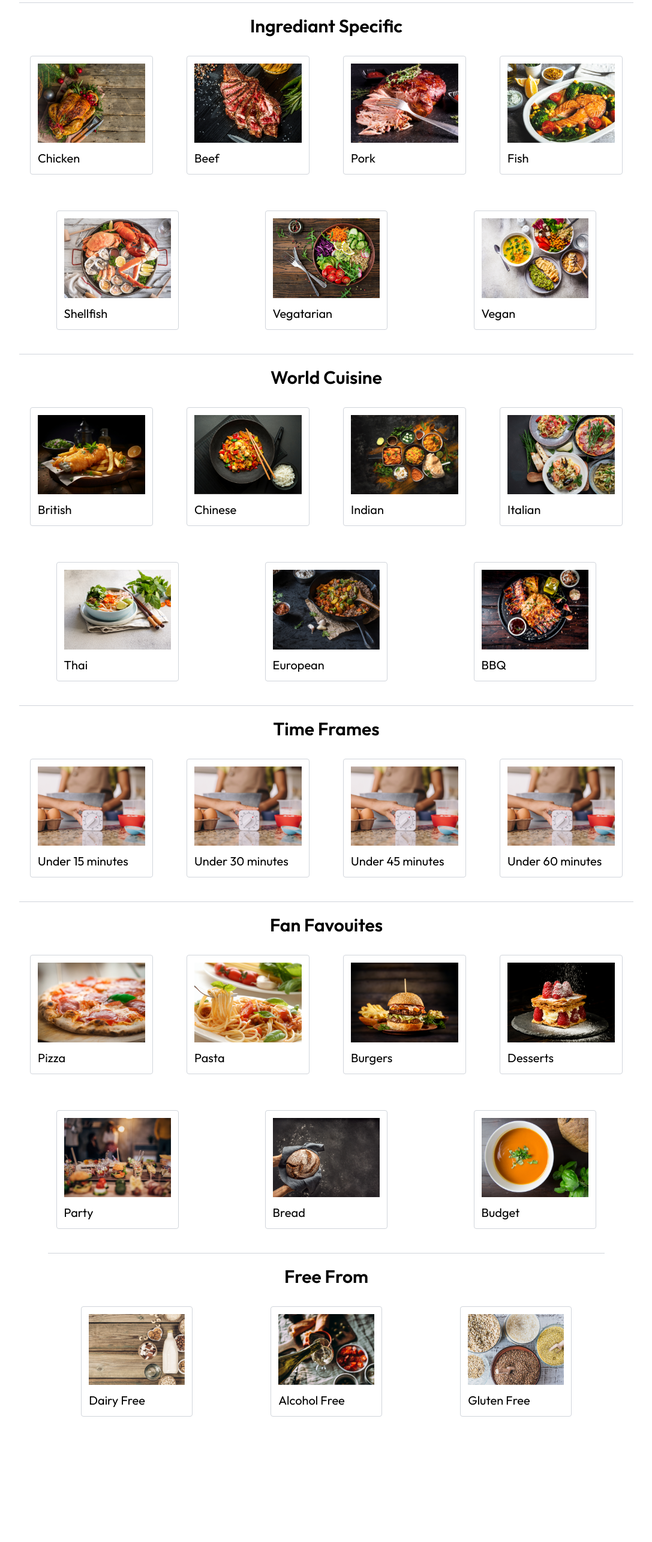
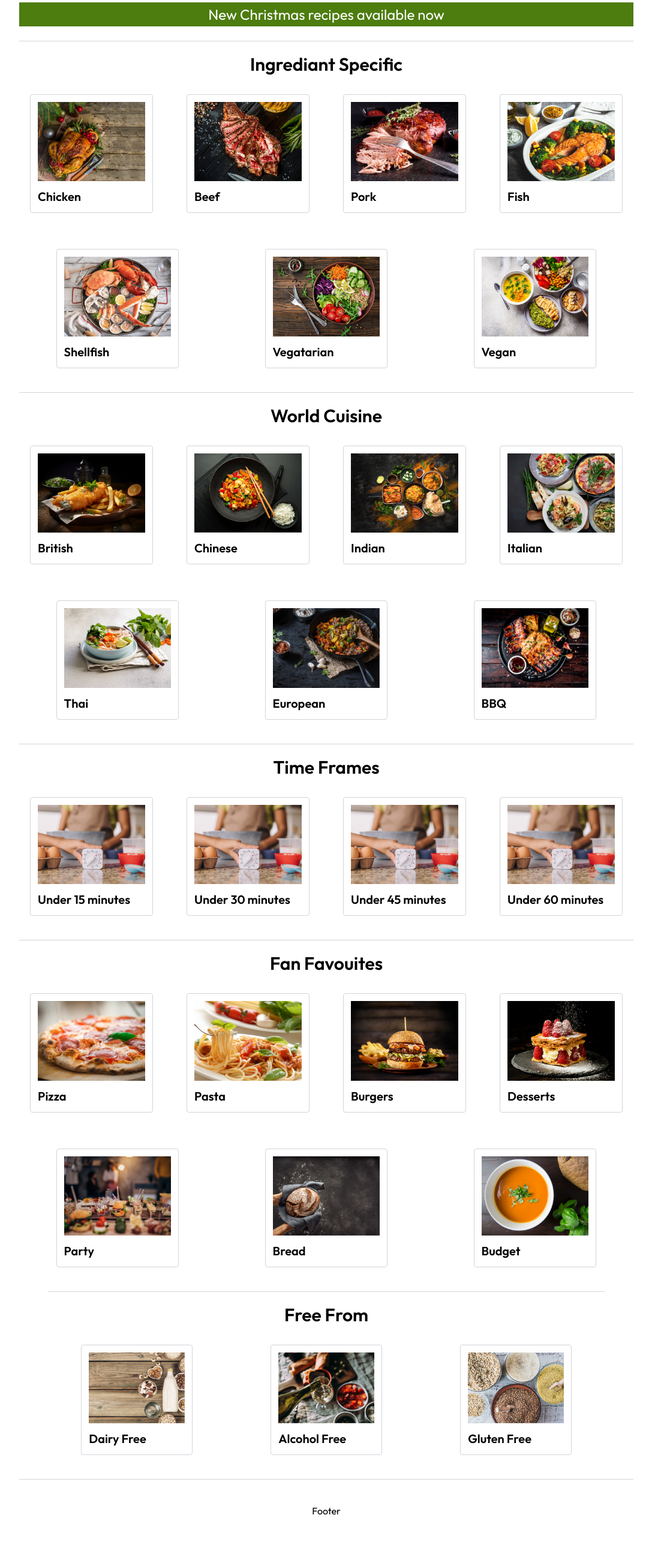
Before and after one commit to c-tregunna/recipe-finder, a website: page index.html in a window 1280 px wide. Shown: the part 88-2659 px from the top of the page at 60% size, without its empty margins (96-1183 px from the left). Before the commit the page ends 2490 px from the top, so only its background shows below. Drawn offline with nearby package versions, Linux system fonts and the light colour scheme.

Commit message:
added most Tailwind classes and alter bar functionality

```diff
--- a/app.js
+++ b/app.js
@@ -1,10 +1,26 @@
+const alertText = document.getElementById('alert-text')
+const messages = [
+    "New Christmas recipes available now",
+    "looking for party food to see in the New Year? Click here",
+    "Make a homemade treat to give for Christmas"
+]
 
-  tailwind.config = {
-    theme: {
-      extend: {
-        fontFamily: {
-          outfit: ['Outfit', 'sans-serif'],
-        },
-      },
-    },
+function showAlertMessages(messages, displayDuration = 8000) {
+  let currentIndex = 0
+
+  function updateMessage() {
+    alertText.style.opacity ='0'
+
+    setTimeout(() => {
+      alertText.textContent = messages[currentIndex]
+      alertText.style.opacity = '1'
+      currentIndex = (currentIndex + 1) % messages.length
+    }, 1000)
   }
+  updateMessage()
+  setInterval(updateMessage, displayDuration)
+}
+
+window.onload = () => {
+  showAlertMessages(messages)
+}
--- a/index.html
+++ b/index.html
@@ -6,7 +6,8 @@
     <link rel="preconnect" href="https://fonts.googleapis.com">
     <link rel="preconnect" href="https://fonts.gstatic.com" crossorigin>
     <link href="https://fonts.googleapis.com/css2?family=Outfit:wght@100..900&display=swap" rel="stylesheet">
-    <script src="https://cdn.tailwindcss.com"></script>
+    <!-- <script src="https://cdn.tailwindcss.com"></script> -->
+     <link rel="stylesheet" href="output.css">
     <title>Cookipedia - All the recipes you will ever need</title>
 </head>
 <body class="box-border font-outfit">
@@ -14,41 +15,45 @@
         <nav class="flex flex-col items-center py-4 cursor-pointer md:flex-row md:justify-between " >
             <h1 class="mb-5 text-4xl font-bold md:text-5xl md:mb-0">C<i class="fa-solid fa-burger"></i><i class="fa-solid fa-burger"></i>kipedia</h1>
             <div class="flex w-1/3 m-auto justify-center gap-5 text-2xl md:w-2/6 md:text-4xl md:gap-10 md:justify-end md:m-0">
-                <i class="fa-solid fa-user"></i>
-                <i class="fa-solid fa-bookmark"></i>
+                <i class="fa-solid fa-user hover:text-gray-500 transition-color duration-300 ease-in-out"></i>
+                <i class="fa-solid fa-bookmark hover:text-gray-500 transition-color duration-300 ease-in-out"></i>
             </div>
         </nav>
+
         <main class="flex mt-5 flex-col items-center flex-wrap cursor-pointer md:flex-row md:justify-around md:mt-3">
+            <section class="w-screen bg-lime-700 h-10 mb-6 text-white flex justify-center items-center text-2xl" id="alert-bar">
+                <p id="alert-text" class="opacity-0 transition-opacity duration-500"></p>
+            </section>
             <div class="flex flex-col items-center flex-wrap py-5 border-t border-gray-300">
                 <h2 class="text-3xl font-semibold">Ingrediant Specific</h2>
-                <div class="flex flex-col flex-wrap gap-5 md:flex-row md:justify-around md:mt-3">
+                <div class="flex flex-col flex-wrap gap-5 md:flex-row md:justify-around md:mt-3 recipe-container">
                     <div class="w-full p-3 border border-gray-300 rounded my-5 transition-all duration-300 ease-in-out hover:scale-105 hover:shadow md:w-2/5 lg:w-1/5">
-                        <img src="assets/chicken.png" alt="Bun Bo Hue in Bowl and Chopsticks on Table Napkin" class="w-full mb-3">
-                        <h3 class="text-xl">Chicken</h3>
+                        <img src="assets/chicken.png" alt="Bun Bo Hue in Bowl and Chopsticks on Table Napkin" class="mb-3 w-full">
+                        <h3 class="text-xl font-semibold">Chicken</h3>
                     </div>
                     <div class="w-full p-3 border border-gray-300 rounded my-5 transition-all duration-300 ease-in-out hover:scale-105 hover:shadow md:w-2/5 lg:w-1/5">
                         <img src="assets/beef.png" alt="Bun Bo Hue in Bowl and Chopsticks on Table Napkin" class="w-full mb-3">
-                        <h3 class="text-xl">Beef</h3>
+                        <h3 class="text-xl font-semibold">Beef</h3>
                     </div>
                     <div class="w-full p-3 border border-gray-300 rounded my-5 transition-all duration-300 ease-in-out hover:scale-105 hover:shadow md:w-2/5 lg:w-1/5">
                         <img src="assets/pork.png" alt="Bun Bo Hue in Bowl and Chopsticks on Table Napkin" class="w-full mb-3">
-                        <h3 class="text-xl">Pork</h3>
+                        <h3 class="text-xl font-semibold">Pork</h3>
                     </div>
                     <div class="w-full p-3 border border-gray-300 rounded my-5 transition-all duration-300 ease-in-out hover:scale-105 hover:shadow md:w-2/5 lg:w-1/5">
                         <img src="assets/fish.png" alt="Bun Bo Hue in Bowl and Chopsticks on Table Napkin" class="w-full mb-3">
-                        <h3 class="text-xl">Fish</h3>
+                        <h3 class="text-xl font-semibold">Fish</h3>
                     </div>
                     <div class="w-full p-3 border border-gray-300 rounded my-5 transition-all duration-300 ease-in-out hover:scale-105 hover:shadow md:w-2/5 lg:w-1/5">
                         <img src="assets/shellfish.png" alt="Bun Bo Hue in Bowl and Chopsticks on Table Napkin" class="w-full mb-3">
-                        <h3 class="text-xl">Shellfish</h3>
+                        <h3 class="text-xl font-semibold">Shellfish</h3>
                     </div>
                     <div class="w-full p-3 border border-gray-300 rounded my-5 transition-all duration-300 ease-in-out hover:scale-105 hover:shadow md:w-2/5 lg:w-1/5">
                         <img src="assets/vegatarian.png" alt="Bun Bo Hue in Bowl and Chopsticks on Table Napkin" class="rw-full mb-3">
-                        <h3 class="text-xl">Vegatarian</h3>
+                        <h3 class="text-xl font-semibold">Vegatarian</h3>
                     </div>
                     <div class="w-full p-3 border border-gray-300 rounded my-5 transition-all duration-300 ease-in-out hover:scale-105 hover:shadow md:w-2/5 lg:w-1/5">
                         <img src="assets/vegan.png" alt="Bun Bo Hue in Bowl and Chopsticks on Table Napkin" class="w-full mb-3">
-                        <h3 class="text-xl">Vegan</h3>
+                        <h3 class="text-xl font-semibold">Vegan</h3>
                     </div>
                 </div>
             </div>
@@ -58,31 +63,31 @@
                 <div class="flex flex-col flex-wrap gap-5 md:flex-row md:justify-around md:mt-3">
                     <div class="w-full p-3 border border-gray-300 rounded my-5 transition-all duration-300 ease-in-out hover:scale-105 hover:shadow md:w-2/5 lg:w-1/5">
                         <img src="assets/british.png" alt="Bun Bo Hue in Bowl and Chopsticks on Table Napkin" class="w-full mb-3">
-                        <h3 class="text-xl">British</h3>
+                        <h3 class="text-xl font-semibold">British</h3>
                     </div>
                     <div class="w-full p-3 border border-gray-300 rounded my-5 transition-all duration-300 ease-in-out hover:scale-105 hover:shadow md:w-2/5 lg:w-1/5">
                         <img src="assets/chinese.png" alt="Bun Bo Hue in Bowl and Chopsticks on Table Napkin" class="w-full mb-3">
-                        <h3 class="text-xl">Chinese</h3>
+                        <h3 class="text-xl font-semibold">Chinese</h3>
                     </div>
                     <div class="w-full p-3 border border-gray-300 rounded my-5 transition-all duration-300 ease-in-out hover:scale-105 hover:shadow md:w-2/5 lg:w-1/5">
                         <img src="assets/indian.png" alt="Bun Bo Hue in Bowl and Chopsticks on Table Napkin" class="w-full mb-3">
-                        <h3 class="text-xl">Indian</h3>
+                        <h3 class="text-xl font-semibold">Indian</h3>
                     </div>
                     <div class="w-full p-3 border border-gray-300 rounded my-5 transition-all duration-300 ease-in-out hover:scale-105 hover:shadow md:w-2/5 lg:w-1/5">
                         <img src="assets/italian.png" alt="Bun Bo Hue in Bowl and Chopsticks on Table Napkin" class="w-full mb-3">
-                        <h3 class="text-xl">Italian</h3>
+                        <h3 class="text-xl font-semibold">Italian</h3>
                     </div>
                     <div class="w-full p-3 border border-gray-300 rounded my-5 transition-all duration-300 ease-in-out hover:scale-105 hover:shadow md:w-2/5 lg:w-1/5">
                         <img src="assets/thai.png" alt="Bun Bo Hue in Bowl and Chopsticks on Table Napkin" class="w-full mb-3">
-                        <h3 class="text-xl">Thai</h3>
+                        <h3 class="text-xl font-semibold">Thai</h3>
                     </div>
                     <div class="w-full p-3 border border-gray-300 rounded my-5 transition-all duration-300 ease-in-out hover:scale-105 hover:shadow md:w-2/5 lg:w-1/5">
                         <img src="assets/european.png" alt="Bun Bo Hue in Bowl and Chopsticks on Table Napkin" class="w-full mb-3">
-                        <h3 class="text-xl">European</h3>
+                        <h3 class="text-xl font-semibold">European</h3>
                     </div>
                     <div class="w-full p-3 border border-gray-300 rounded my-5 transition-all duration-300 ease-in-out hover:scale-105 hover:shadow md:w-2/5 lg:w-1/5">
                         <img src="assets/bbq.png" alt="Bun Bo Hue in Bowl and Chopsticks on Table Napkin" class="w-full mb-3">
-                        <h3 class="text-xl">BBQ</h3>
+                        <h3 class="text-xl font-semibold">BBQ</h3>
                     </div>
                 </div>
             </div>
@@ -92,19 +97,19 @@
                 <div class="flex flex-col flex-wrap gap-5 md:flex-row md:justify-around md:mt-3">
                     <div class="w-full p-3 border border-gray-300 rounded my-5 transition-all duration-300 ease-in-out hover:scale-105 hover:shadow md:w-2/5 lg:w-1/5">
                         <img src="assets/time-to-make.png" alt="Bun Bo Hue in Bowl and Chopsticks on Table Napkin" class="w-full mb-3">
-                        <h3 class="text-xl">Under 15 minutes</h3>
+                        <h3 class="text-xl font-semibold">Under 15 minutes</h3>
                     </div>
                     <div class="w-full p-3 border border-gray-300 rounded my-5 transition-all duration-300 ease-in-out hover:scale-105 hover:shadow md:w-2/5 lg:w-1/5">
                         <img src="assets/time-to-make.png" alt="Bun Bo Hue in Bowl and Chopsticks on Table Napkin" class="w-full mb-3">
-                        <h3 class="text-xl">Under 30 minutes</h3>
+                        <h3 class="text-xl font-semibold">Under 30 minutes</h3>
                     </div>
                     <div class="w-full p-3 border border-gray-300 rounded my-5 transition-all duration-300 ease-in-out hover:scale-105 hover:shadow md:w-2/5 lg:w-1/5">
                         <img src="assets/time-to-make.png" alt="Bun Bo Hue in Bowl and Chopsticks on Table Napkin" class="w-full mb-3">
-                        <h3 class="text-xl">Under 45 minutes</h3>
+                        <h3 class="text-xl font-semibold">Under 45 minutes</h3>
                     </div>
                     <div class="w-full p-3 border border-gray-300 rounded my-5 transition-all duration-300 ease-in-out hover:scale-105 hover:shadow md:w-2/5 lg:w-1/5">
                         <img src="assets/time-to-make.png" alt="Bun Bo Hue in Bowl and Chopsticks on Table Napkin" class="w-full mb-3">
-                        <h3 class="text-xl">Under 60 minutes</h3>
+                        <h3 class="text-xl font-semibold">Under 60 minutes</h3>
                     </div>
                 </div>
             </div>
@@ -114,31 +119,31 @@
                 <div class="flex flex-col flex-wrap gap-5 md:flex-row md:justify-around md:mt-3">
                     <div class="w-full p-3 border border-gray-300 rounded my-5 transition-all duration-300 ease-in-out hover:scale-105 hover:shadow md:w-2/5 lg:w-1/5">
                         <img src="assets/pizza.png" alt="Bun Bo Hue in Bowl and Chopsticks on Table Napkin" class="w-full mb-3">
-                        <h3 class="text-xl">Pizza</h3>
+                        <h3 class="text-xl font-semibold">Pizza</h3>
                     </div>
                     <div class="w-full p-3 border border-gray-300 rounded my-5 transition-all duration-300 ease-in-out hover:scale-105 hover:shadow md:w-2/5 lg:w-1/5">
                         <img src="assets/pasta.png" alt="Bun Bo Hue in Bowl and Chopsticks on Table Napkin" class="w-full mb-3">
-                        <h3 class="text-xl">Pasta</h3>
+                        <h3 class="text-xl font-semibold">Pasta</h3>
                     </div>
                     <div class="w-full p-3 border border-gray-300 rounded my-5 transition-all duration-300 ease-in-out hover:scale-105 hover:shadow md:w-2/5 lg:w-1/5">
                         <img src="assets/burger.png" alt="Bun Bo Hue in Bowl and Chopsticks on Table Napkin" class="w-full mb-3">
-                        <h3 class="text-xl">Burgers</h3>
+                        <h3 class="text-xl font-semibold">Burgers</h3>
                     </div>
                     <div class="w-full p-3 border border-gray-300 rounded my-5 transition-all duration-300 ease-in-out hover:scale-105 hover:shadow md:w-2/5 lg:w-1/5">
                         <img src="assets/desserts.png" alt="Bun Bo Hue in Bowl and Chopsticks on Table Napkin" class="w-full mb-3">
-                        <h3 class="text-xl">Desserts</h3>
+                        <h3 class="text-xl font-semibold">Desserts</h3>
                     </div>
                     <div class="w-full p-3 border border-gray-300 rounded my-5 transition-all duration-300 ease-in-out hover:scale-105 hover:shadow md:w-2/5 lg:w-1/5">
                         <img src="assets/party.png" alt="Bun Bo Hue in Bowl and Chopsticks on Table Napkin" class="w-full mb-3">
-                        <h3 class="text-xl">Party</h3>
+                        <h3 class="text-xl font-semibold">Party</h3>
                     </div>
                     <div class="w-full p-3 border border-gray-300 rounded my-5 transition-all duration-300 ease-in-out hover:scale-105 hover:shadow md:w-2/5 lg:w-1/5">
                         <img src="assets/bread.png" alt="Bun Bo Hue in Bowl and Chopsticks on Table Napkin" class="w-full mb-3">
-                        <h3 class="text-xl">Bread</h3>
+                        <h3 class="text-xl font-semibold">Bread</h3>
                     </div>
                     <div class="w-full p-3 border border-gray-300 rounded my-5 transition-all duration-300 ease-in-out hover:scale-105 hover:shadow md:w-2/5 lg:w-1/5">
                         <img src="assets/budget.png" alt="Bun Bo Hue in Bowl and Chopsticks on Table Napkin" class="w-full mb-3">
-                        <h3 class="text-xl">Budget</h3>
+                        <h3 class="text-xl font-semibold">Budget</h3>
                     </div>
                 </div>
             </div>
@@ -148,20 +153,21 @@
                 <div class="flex flex-col flex-wrap gap-5 md:flex-row md:justify-around md:mt-3">
                     <div class="w-full p-3 border border-gray-300 rounded my-5 transition-all duration-300 ease-in-out hover:scale-105 hover:shadow md:w-2/5 lg:w-1/5">
                         <img src="assets/dairy-free.png" alt="Bun Bo Hue in Bowl and Chopsticks on Table Napkin" class="w-full mb-3">
-                        <h3 class="text-xl">Dairy Free</h3>
+                        <h3 class="text-xl font-semibold">Dairy Free</h3>
                     </div>
                     <div class="w-full p-3 border border-gray-300 rounded my-5 transition-all duration-300 ease-in-out hover:scale-105 hover:shadow md:w-2/5 lg:w-1/5">
                         <img src="assets/alcohol-free.png" alt="Bun Bo Hue in Bowl and Chopsticks on Table Napkin" class="w-full mb-3">
-                        <h3 class="text-xl">Alcohol Free</h3>
+                        <h3 class="text-xl font-semibold">Alcohol Free</h3>
                     </div>
                     <div class="w-full p-3 border border-gray-300 rounded my-5 transition-all duration-300 ease-in-out hover:scale-105 hover:shadow md:w-2/5 lg:w-1/5">
                         <img src="assets/gluten-free.png" alt="Bun Bo Hue in Bowl and Chopsticks on Table Napkin" class="w-full mb-3">
-                        <h3 class="text-xl">Gluten Free</h3>
+                        <h3 class="text-xl font-semibold">Gluten Free</h3>
                     </div>
                 </div>
             </div>
 
         </main>
+        <footer class="py-10 flex justify-center border-t border-gray-300">Footer</footer>
     </div>
     <script src="https://kit.fontawesome.com/e32ae39693.js" crossorigin="anonymous"></script>
     <script src="app.js"></script>
```
Also changed, not shown: package.json (added, +15 -0 lines), src/input.css (added, +14 -0 lines), tailwind.config.js (added, +11 -0 lines), output.css (added), 2 other files.
